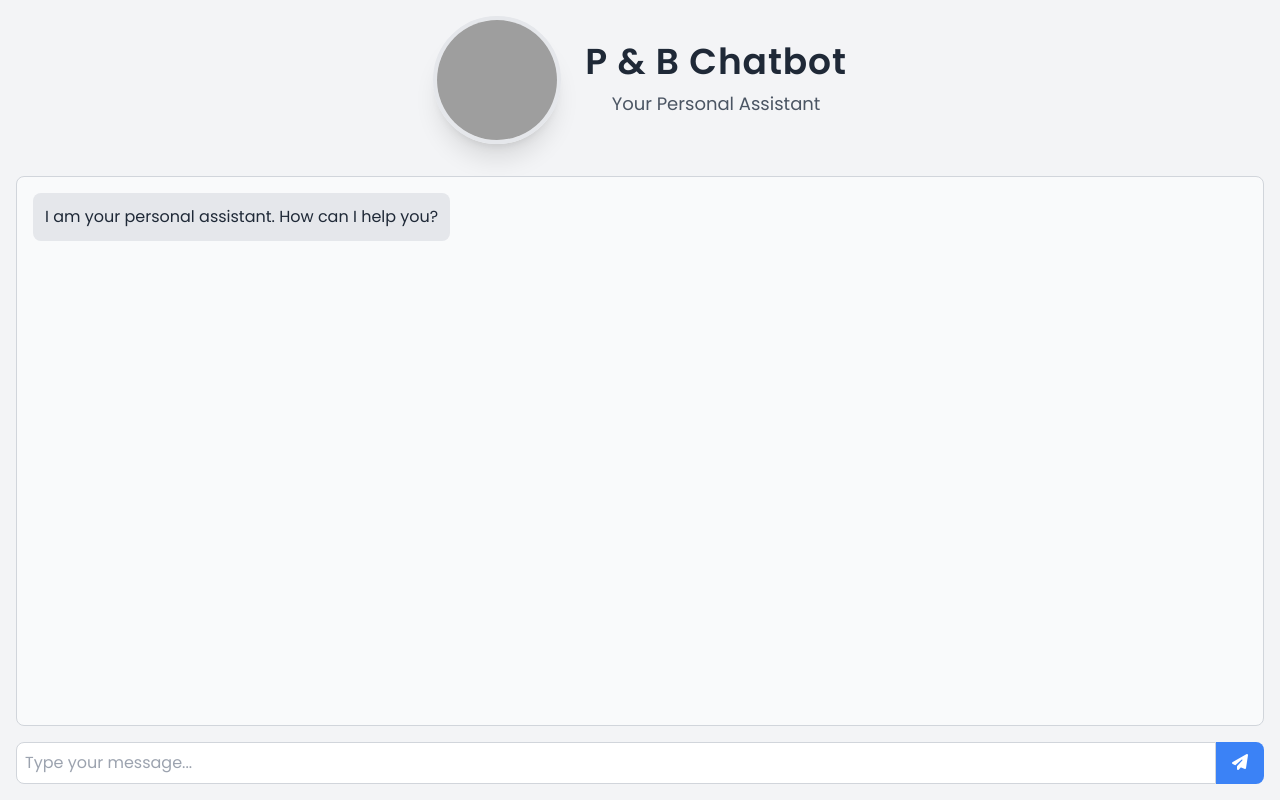
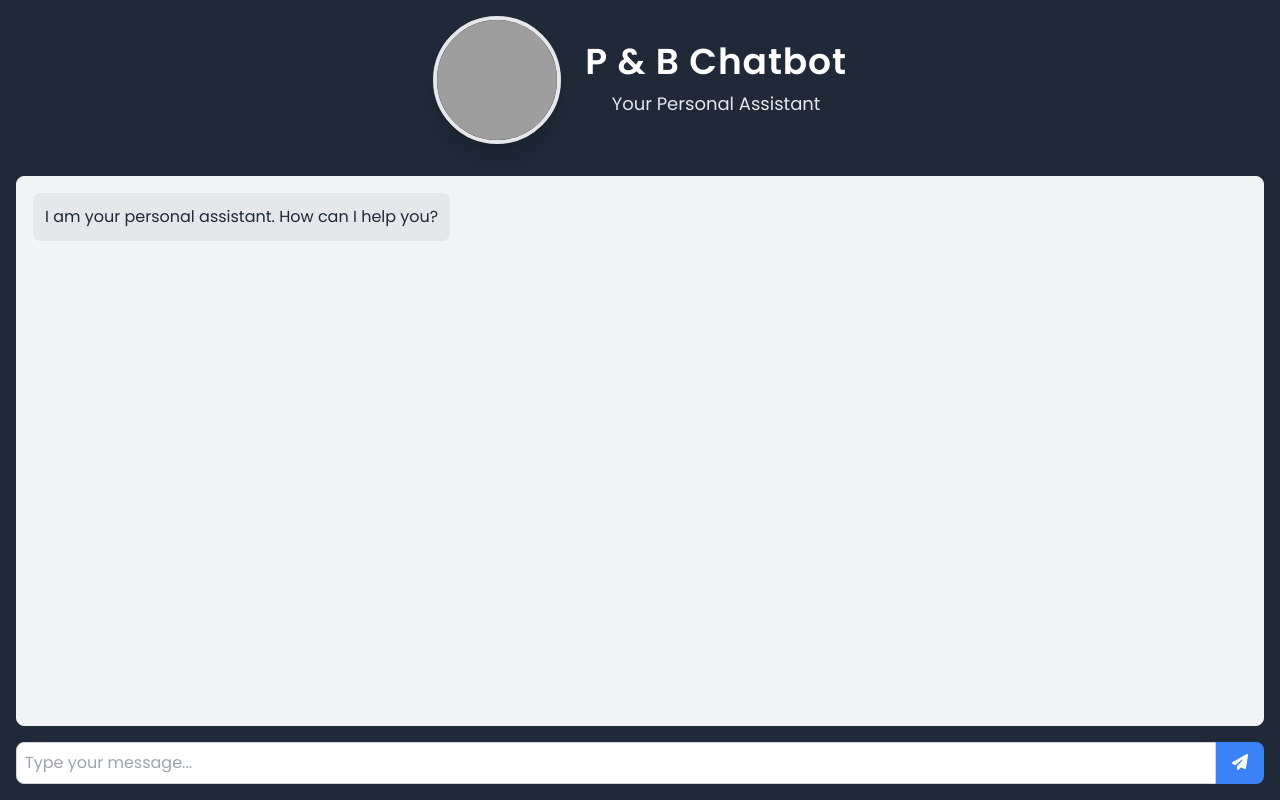
Before and after one commit to CoderSubrota/p_and_b_chatbot_django, a Django app: page / in a window 1280 px wide. Run offline with Django 5.2, Linux system fonts and the light colour scheme; some libraries are stand-ins or nearby versions; grey boxes are pictures that could not be loaded.

Commit message:
add updated code for design and color

```diff
--- a/chats/templates/chatbot.html
+++ b/chats/templates/chatbot.html
@@ -64,7 +64,7 @@
     </style>
 </head>
 <body>
-    <div class="bg-gray-100 flex flex-col h-screen">
+    <div class="bg-gray-800 flex flex-col h-screen">
         <div class="flex-1 flex flex-col w-full p-4">
 
             <div class="flex items-center justify-center space-x-6 mb-8">
@@ -75,15 +75,16 @@
 
                 <!-- Heading Section -->
                 <div class="text-center">
-                    <h1 class="text-3xl md:text-4xl font-semibold text-gray-800 tracking-wide">P & B Chatbot</h1>
-                    <p class="mt-2 text-gray-600 text-lg font-medium">Your Personal Assistant</p>
+                    <h1 class="text-3xl md:text-4xl font-semibold text-white tracking-wide">P & B Chatbot</h1>
+                    <p class="mt-2 text-gray-200 text-lg font-medium">Your Personal Assistant</p>
                 </div>
             </div>
 
 
-            <div id="chatbox" class="flex-1 border border-gray-300 p-4 overflow-y-auto rounded-lg bg-gray-50 w-full" style="max-height: calc(100vh - 120px); text-align:right;">
+            <div id="chatbox" class="flex-1 border border-gray-100 p-4 overflow-y-auto rounded-lg bg-gray-100 w-full" style="max-height: calc(100vh - 120px); text-align: right;">
                 <!-- Chat messages will be appended here -->
             </div>
+
             <div class="mt-4 flex">
                 <input type="text" id="user_input" class="flex-1 p-2 border border-gray-300 rounded-l-lg focus:outline-none focus:ring-2 focus:ring-blue-500" placeholder="Type your message...">
                 <button id="send_btn" class="bg-blue-500 text-white px-4 py-2 rounded-r-lg hover:bg-blue-600">
```
